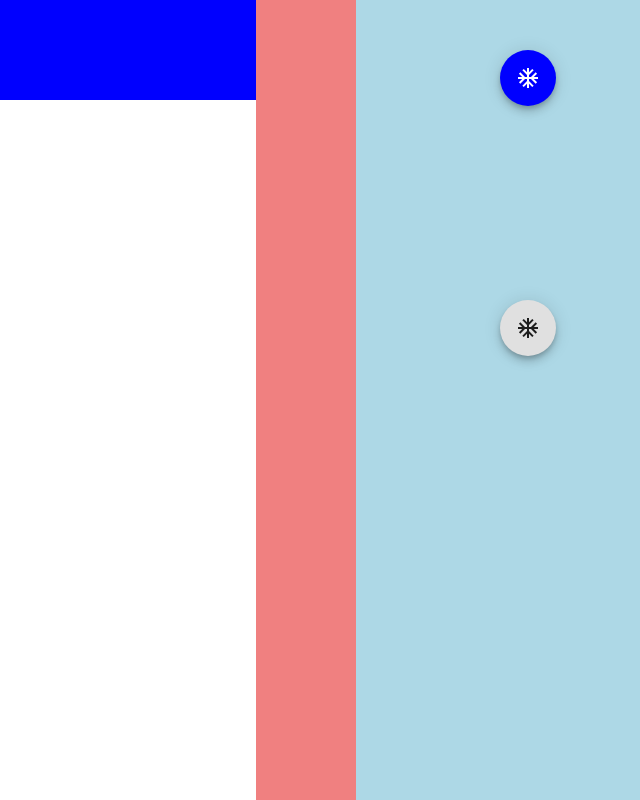
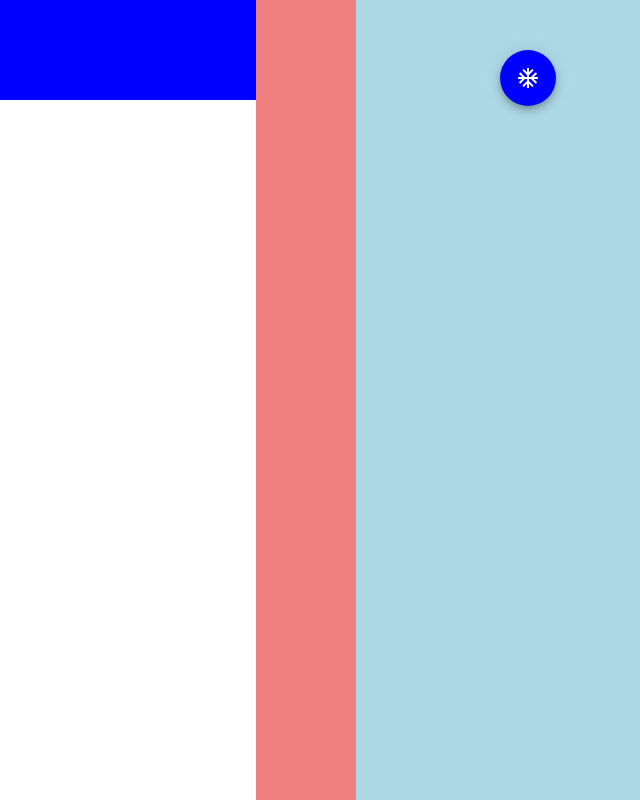
Before and after one commit to lgdelacruz92/bt-tools-panel, a React (Create React App) app: page / in a window 1280 px wide. Shown: the top 800 px of the page, without its empty margins (0-640 px from the left). Built offline with nearby package versions, Linux system fonts and the light colour scheme.

Commit message:
Force follow parent state;

```diff
--- a/src/App.js
+++ b/src/App.js
@@ -24,10 +24,14 @@ const useStyles = MUI.makeStyles(theme => {
 
 function App() {
   const classes = useStyles();
+  const [open, setOpen] = React.useState(false);
   return (
     <div className="App">
       <div
         style={{ width: 100, height: 100, background: "blue", flex: 1 }}
+        onClick={() => {
+          setOpen(!open);
+        }}
       ></div>
       <div style={{ background: "lightblue", flex: 4 }}>
         <div style={{ width: 100, height: 3000, background: "lightcoral" }} />
@@ -35,16 +39,7 @@ function App() {
           className={classes.toolButton1}
           icon={<MUIIcon.AcUnit />}
           panelPosition="left"
-        >
-          <div style={{ width: 100, height: 100, background: "red" }}></div>
-          <div style={{ width: 200, height: 100, background: "blue" }}></div>
-          <div style={{ width: 100, height: 200, background: "green" }}></div>
-        </ToolButton>
-
-        <ToolButton
-          className={classes.toolButton2}
-          icon={<MUIIcon.AcUnit />}
-          panelPosition="right"
+          openPanel={open}
         >
           <div style={{ width: 100, height: 100, background: "red" }}></div>
           <div style={{ width: 200, height: 100, background: "blue" }}></div>
--- a/src/Tools/ToolButton.js
+++ b/src/Tools/ToolButton.js
@@ -15,7 +15,7 @@ const useStyles = MUI.makeStyles(theme => {
 });
 
 const ToolButton = props => {
-  const { icon, id, className, style, panelPosition } = props;
+  const { icon, id, className, style, panelPosition, openPanel } = props;
   if (panelPosition !== "left" && panelPosition !== "right") {
     throw Error("panelPosition must not either left or right");
   }
@@ -23,6 +23,11 @@ const ToolButton = props => {
   const classes = useStyles();
   const [open, setOpen] = React.useState(false);
   const buttonRef = React.useRef();
+
+  React.useEffect(() => {
+    if (openPanel) setOpen(openPanel);
+  }, [openPanel]);
+
   return (
     <React.Fragment>
       <div>
```
